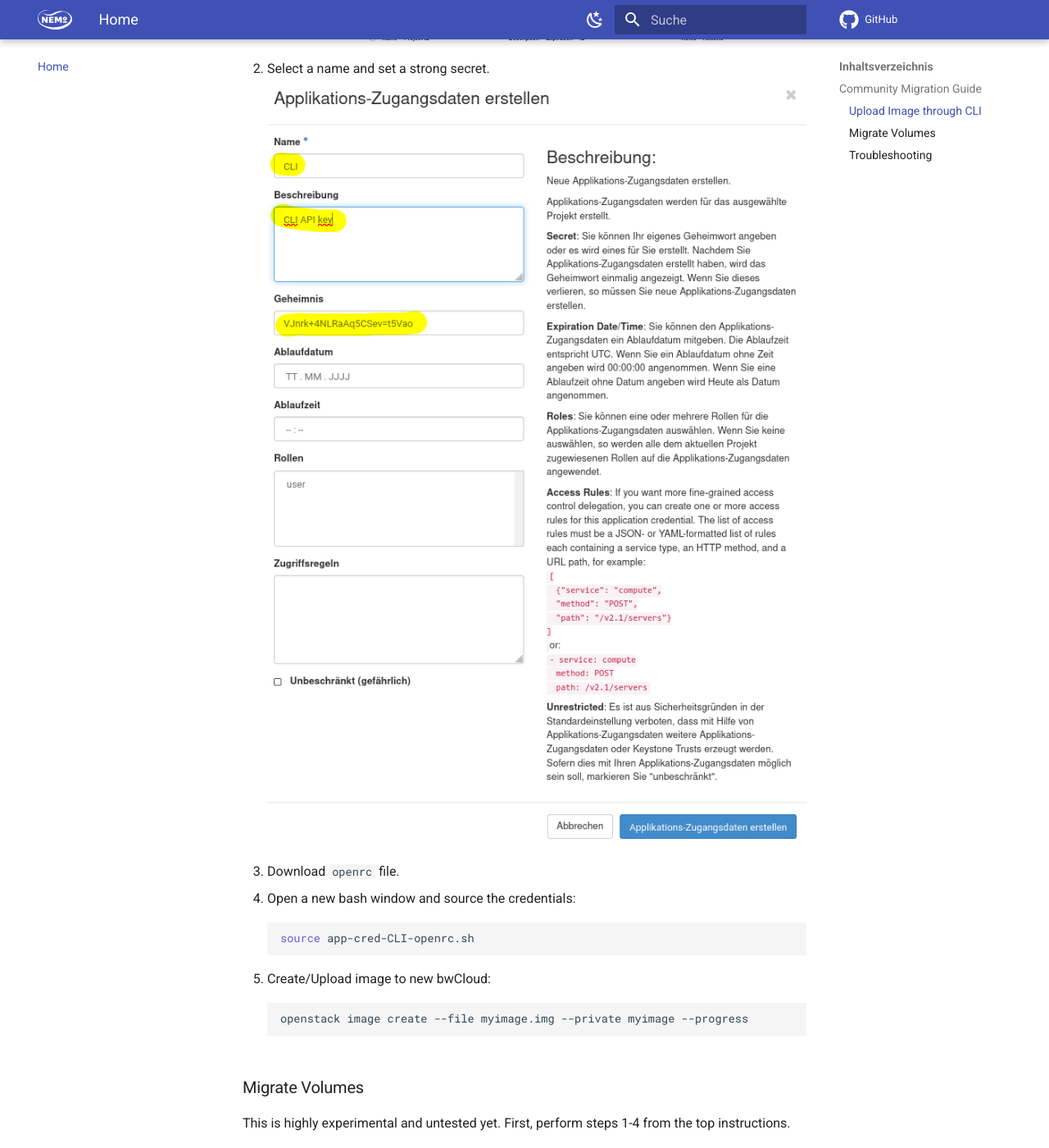
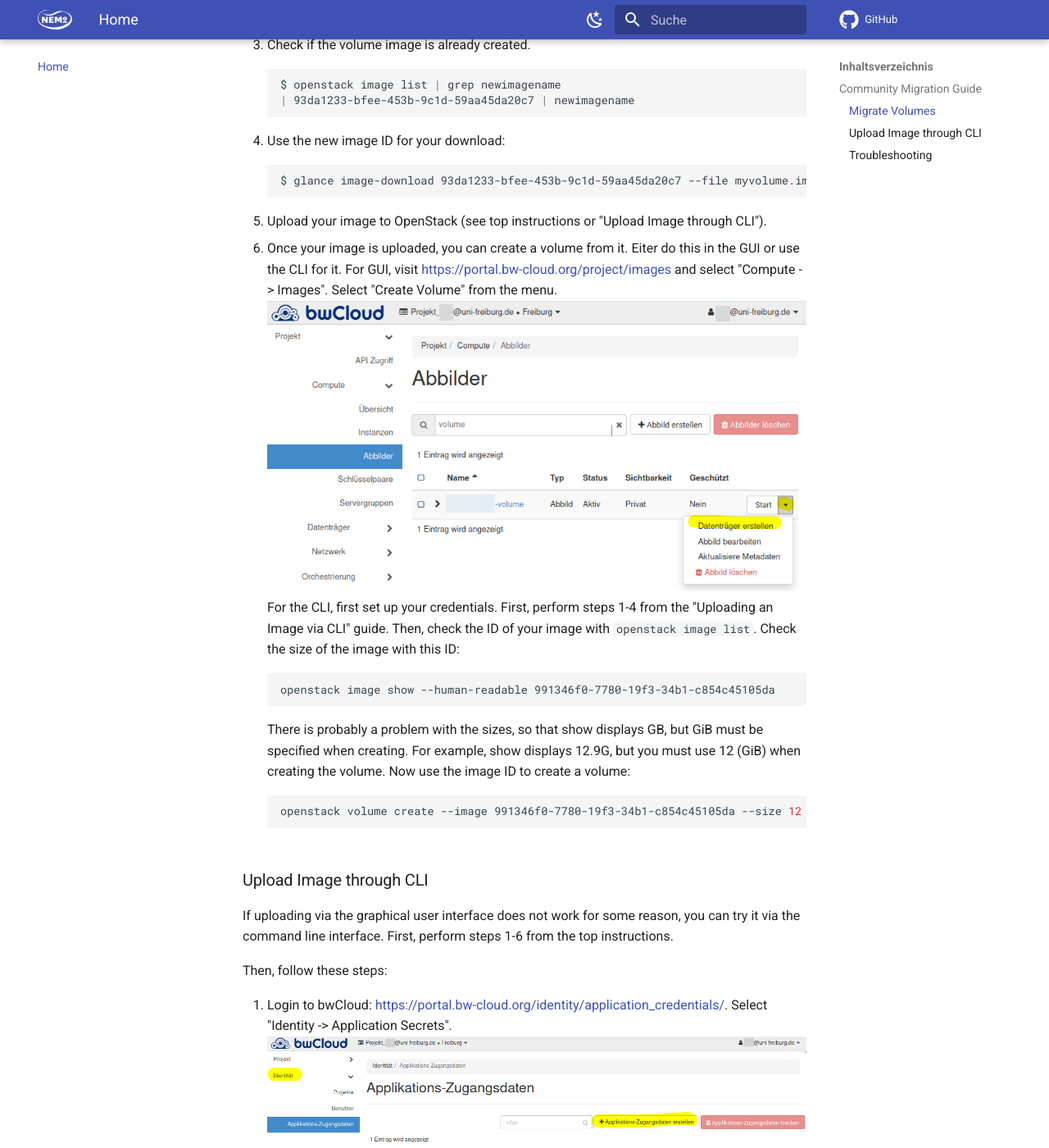
Before and after one commit to nemo-cluster/bwcloud-migration, an MkDocs documentation site: the page built from docs/index.md, in a window 1280 px wide and 1400 px high, scrolled down 3443 px. Shown: the whole window at 82% size. Built offline with MkDocs 1.6.1 and Material for MkDocs 9.7.7, drawn with Linux system fonts in a browser that asks for light colours; comment, search, counter and statistics services are not loaded; some of the changed text lies outside the part shown.

Commit message:
volume migration: add information for transferring images to volumes.

````diff
--- a/docs/index.md
+++ b/docs/index.md
@@ -75,28 +75,6 @@ Select the visibility **Private**!
 Many other OpenStack settings need to be reconfigured, e.g. "Security Groups".
 This is not covered in this guide.
 
-### Upload Image through CLI
-
-If uploading via the graphical user interface does not work for some reason, you can try it via the command line interface.
-First, perform steps 1-6 from the top instructions.
-
-Then, follow these steps:
-
-1. Login to bwCloud: [https://portal.bw-cloud.org/identity/application_credentials/](https://portal.bw-cloud.org/identity/application_credentials/).
-Select "Identity -> Application Secrets".
-![Generate Application Key.](img/api-key.png)
-2. Select a name and set a strong secret.
-![Configure Application Key.](img/api-key-conf.png)
-3. Download `openrc` file.
-4. Open a new bash window and source the credentials:
-```bash
-source app-cred-CLI-openrc.sh
-```
-5. Create/Upload image to new bwCloud:
-```bash
-openstack image create --file myimage.img --private myimage --progress
-```
-
 ### Migrate Volumes
 
 This is highly experimental and untested yet.
@@ -121,6 +99,48 @@ $ openstack image list | grep newimagename
 ```bash
 $ glance image-download 93da1233-bfee-453b-9c1d-59aa45da20c7 --file myvolume.img --progress
 ```
+5. Upload your image to OpenStack (see top instructions or "Upload Image through CLI").
+6. Once your image is uploaded, you can create a volume from it.
+Eiter do this in the GUI or use the CLI for it.
+For GUI, visit [https://portal.bw-cloud.org/project/images](https://portal.bw-cloud.org/project/images) and select "Compute -> Images".
+Select "Create Volume" from the menu.
+![Create new volume.](img/volume-create.png)
+For the CLI, first set up your credentials.
+First, perform steps 1-4 from the "Uploading an Image via CLI" guide.
+Then, check the ID of your image with `openstack image list`.
+Check the size of the image with this ID:
+```bash
+openstack image show --human-readable 991346f0-7780-19f3-34b1-c854c45105da
+```
+There is probably a problem with the sizes, so that show displays GB, but GiB must be specified when creating.
+For example, show displays 12.9G, but you must use 12 (GiB) when creating the volume.
+Now use the image ID to create a volume:
+```bash
+openstack volume create --image 991346f0-7780-19f3-34b1-c854c45105da --size 12 myvolume # change size
+```
+
+### Upload Image through CLI
+
+If uploading via the graphical user interface does not work for some reason, you can try it via the command line interface.
+First, perform steps 1-6 from the top instructions.
+
+Then, follow these steps:
+
+1. Login to bwCloud: [https://portal.bw-cloud.org/identity/application_credentials/](https://portal.bw-cloud.org/identity/application_credentials/).
+Select "Identity -> Application Secrets".
+![Generate Application Key.](img/api-key.png)
+2. Select a name and set a strong secret.
+![Configure Application Key.](img/api-key-conf.png)
+3. Download `openrc` file.
+4. Open a new bash window and source the credentials:
+```bash
+source app-cred-CLI-openrc.sh
+```
+5. Create/Upload image to new bwCloud:
+```bash
+openstack image create --file myimage.img --private myimage
+```
+Check status with `openstack image list`.
 
 ### Troubleshooting
 
````
Also changed, not shown: docs/img/volume-create.png (added).
